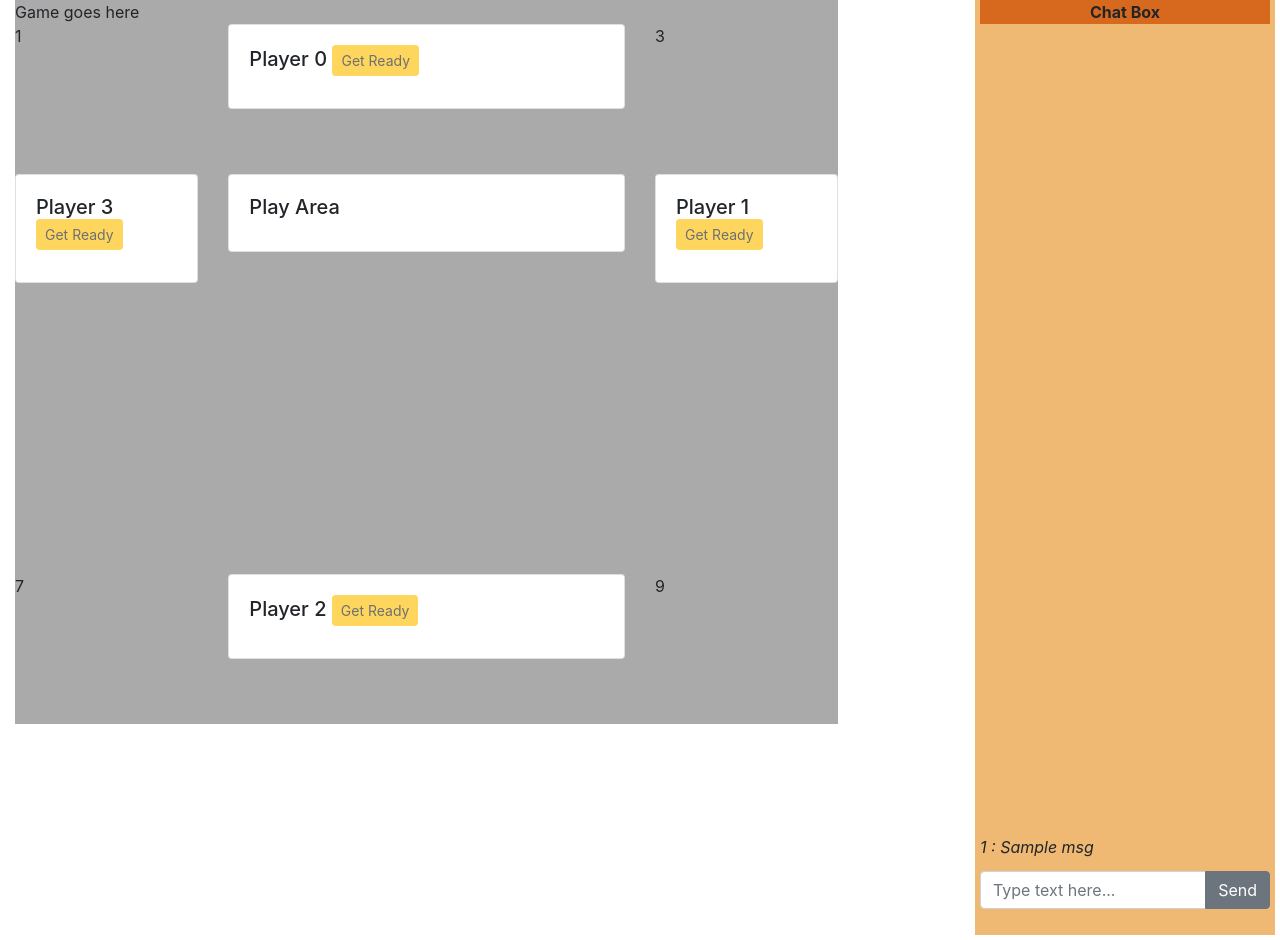
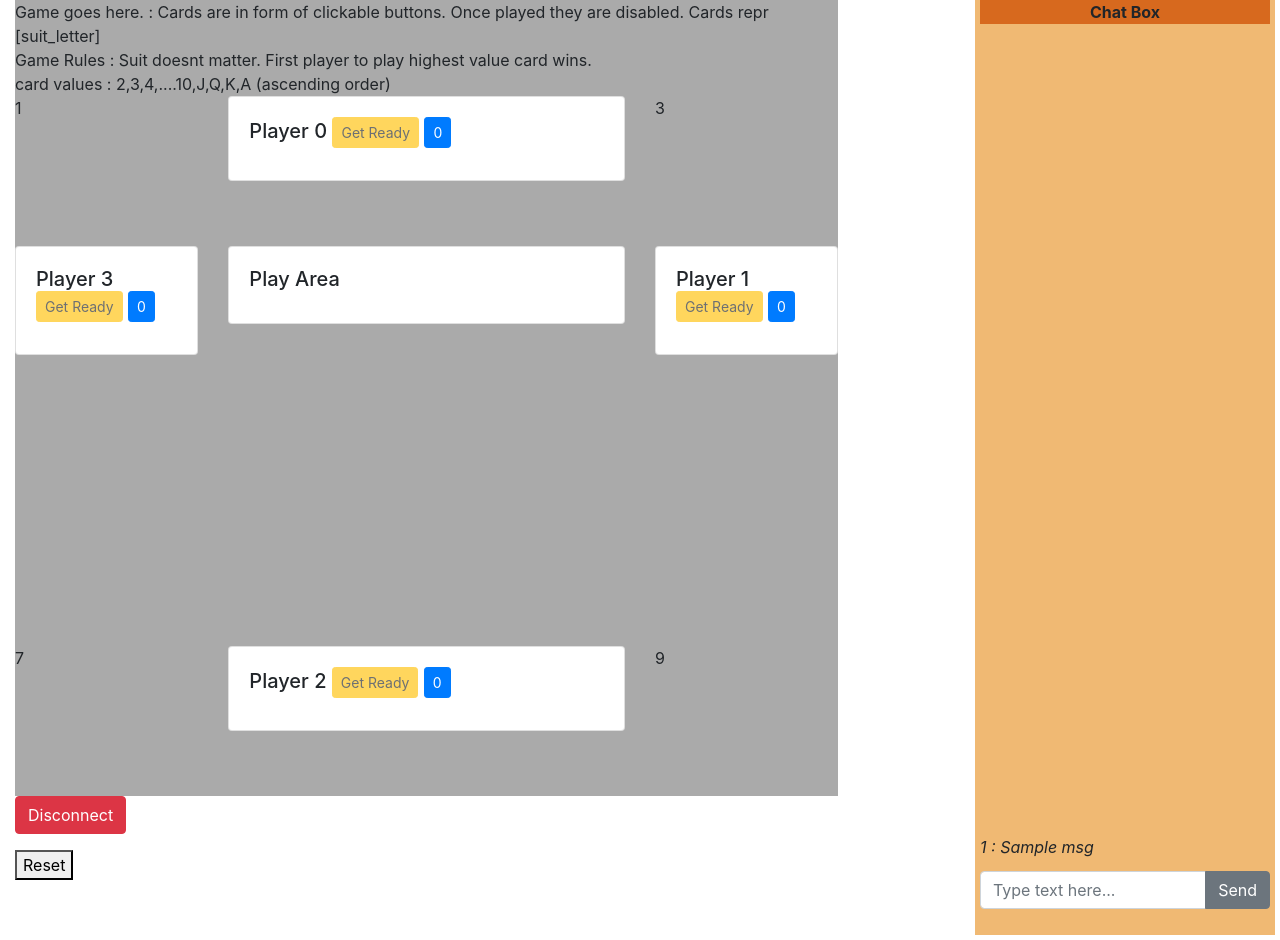
Before and after one commit to arkesray/Game, a Flask app: template templates/game.html in a window 1280 px wide. Run offline with Flask 2, Linux system fonts and the light colour scheme; the template is opened without the code that fills it: most values are stand-ins (such as "Sample title", 1, 10 or a date in 2020); some libraries are stand-ins or nearby versions.

Commit message:
Solved Disconnection Problem and Added Reset

```diff
--- a/app.py
+++ b/app.py
@@ -9,8 +9,9 @@ app = Flask(__name__)
 app.config.from_object('config')
 Session(app)
 socketio = SocketIO(app, manage_session=False)
+
 chat_history = []
-
+Reports = []
 players = [Player(0, "key1"), Player(1, "keeq"), Player(2, "keqw"), Player(3, "kee")]
 player_not_ready = [1,1,1,1]
 
@@ -31,17 +32,30 @@ def login_required(f):
     return decorated_function
 
 def disconnect_user():
-    id, pid = session['user_id']
-    getPlayerById(int(pid), players).status = 'offline'
-    text = 'Client {} disconnected. Player {} is offline'.format(id, pid)
-    chat_history.append(["", text])
-    print(text)
-    socketio.send(text, broadcast=True)  #should be True ByDefault
+    global player_not_ready
+    try:
+        id, pid = session['user_id']
+        getPlayerById(int(pid), players).status = 'offline'
+        player_not_ready[int(pid)] = 1
+        socketio.emit('player_not_ready', 'p'+pid, broadcast=True)
+        text = 'Client {} disconnected. Player {} is offline'.format(id, pid)
+        socketio.send(text, broadcast=True)  #should be True ByDefault
+        chat_history.append(["", text])
+
+        #if every Player is offline reset the game
+        all_offline = True
+        for i in range(4):
+            if getPlayerById(i, players).status == "online":
+                all_offline = False
+                break
+        if all_offline:
+            reset("")
+    except:
+        pass
 
     # forget any user_id
     session.clear()
-    # redirect user to login form
-    return redirect(url_for("home"))
+
 
 
 
@@ -52,40 +66,59 @@ def home():
     if request.method == "POST":
         name = request.form.get('name')
         pid = request.form.get('submit-btn')
+        if pid == "50":
+            Reports.append(request.form.get('issueBox')+" by " + name)
+            return redirect(url_for('home'))
         session['user_id'] = (name, pid)
         return redirect(url_for('game'))
 
     if 'user_id' in session:
-        #test_disconnect()
+        disconnect_user()
         return redirect(url_for('home'))
 
-    offline_players = []
-    for p in players:
-        if p.status == 'offline':
-            offline_players.append(p)
-    return render_template('home.html', offline_players=offline_players)
+    return render_template('home.html', Reports = Reports)
 
 # logout user
 @app.route("/logout")
 def logout():
     """Log user out."""
     print("disconnected from session")
-    #disconnect_user()
+    disconnect_user()
     """
     for key in list(session):
         if key != '_permanent':
             session.pop(key)
     session['this'] = 'will be added'
     """
+    return redirect(url_for("home"))
 
 # main game page
-@app.route('/game')
+@app.route('/game', methods = ["GET", "POST"])
 @login_required
 def game():
+    if request.method == "POST":
+        return redirect(url_for('logout'))
+
     id, pid = session['user_id']
     key = getPlayerById(int(pid), players).secret_key
     return render_template('game.html', chat_history=chat_history, pid='p'+pid, secret_key=key)
 
+
+# socket -HomePage
+@socketio.on('connect', namespace='/home')
+def home_connect():
+    print("user joined home page")
+
+@socketio.on('update', namespace='/home')
+def home_update(data):
+    players_info = []
+    for p in players:
+        players_info.append(p.status)
+    emit('update', players_info, broadcast=True)
+
+@socketio.on('disconnect', namespace='/home')
+def home_disconnect():
+    print("user left home page")
 
 # socket -msg
 @socketio.on('message')
@@ -94,6 +127,7 @@ def message(data):
 
 # socket -chat
 @socketio.on('inputMsg')
+@login_required
 def inputMsg(data):
 
     id = session['user_id'][0]
@@ -103,52 +137,69 @@ def inputMsg(data):
 
 # socket -connect event
 @socketio.on('connect')
+@login_required
 def connect():
-    if 'user_id' not in session:
-        #raise ConnectionRefusedError('unauthorized!')
 
-        return redirect(url_for('home'))
-    else:
-        id, pid = session['user_id']
-        data = "=> {} is connected as Player {} <=".format(id, pid)
-        chat_history.append(["", data])
-        getPlayerById(int(pid), players).status = 'online'
-        send(data, broadcast=True)
+    id, pid = session['user_id']
+    data = "=> {} is connected as Player {} <=".format(id, pid)
+    chat_history.append(["", data])
+    getPlayerById(int(pid), players).status = 'online'
+    emit('request_update', "", namespace='/home', broadcast=True)
+    send(data, broadcast=True)
+    for i in range(len(player_not_ready)):
+        if player_not_ready[i] == 0:
+            emit('player_ready', 'p'+str(i), broadcast=True)
 
-"""
+
 # socket -disconnect event
 @socketio.on('disconnect')
 def test_disconnect():
     print("disconnected from socket")
     disconnect_user()
-"""
+
 # socket -game events
+
+# socket -game reset
+@socketio.on('reset')
+@login_required
+def reset(data):
+    global G
+    global players
+    global player_not_ready
+
+    for i in range(4):
+        emit('player_not_ready', 'p'+str(i), broadcast=True)
+
+    emit('game_action',{"action" : "reload"}, broadcast=True)
+    socketio.sleep(1)
+    players = [Player(0, "key1"), Player(1, "keeq"), Player(2, "keqw"), Player(3, "kee")]
+    G = Game(players, cards[:])
+    player_not_ready = [1,1,1,1]
+
 
 # socket -player_ready
 @socketio.on('player_ready')
+@login_required
 def player_ready(p):
+    global player_not_ready
+    global G
+    global players
     id, pid = session['user_id']
     key = getPlayerById(int(pid), players).secret_key
-
     if pid == p['pid'][1:] and key == p['secret_key']:
-
         print(p['pid'], "is ready")
-
         if player_not_ready[int(pid)] != 0:
             player_not_ready[int(pid)] = 0
             emit('message', p['pid'] + " is ready!", broadcast=True)
         else:
             emit('message', p['pid'] + " was ready!", broadcast=True)
 
-        for i in range(len(player_not_ready)):
-            if player_not_ready[i] == 0:
-                emit('player_ready', 'p'+str(i), broadcast=True)
-
+        emit('player_ready', p['pid'], broadcast=True)
         if sum(player_not_ready) == 0:
             print("all ready")
             emit('message', "all players are ready", broadcast=True)
             emit('message', "Starting game", broadcast=True)
-
+            G = Game(players, cards[:])
             G.serveCards()
             emit('game_action', {"action" : "cards_served"}, broadcast=True)
     else:
@@ -156,6 +207,7 @@ def player_ready(p):
 
 # socket -req_cards
 @socketio.on('request_cards')
+@login_required
 def send_cards(p):
 
     id, pid = session['user_id']
@@ -164,16 +216,15 @@ def send_cards(p):
     d = { str(i) : [player.cards[i].suit, player.cards[i].letter] for i in range(len(player.cards)) }
 
     if pid == p['pid'][1:] and key == p['secret_key']:
-
         print("received cards request from", id, pid)
         emit('game_action', {"action" : "cards_fetch", "cards" : d})
 
 
-
-
 # socket -player_move
 @socketio.on('player_move')
+@login_required
 def player_move(data):
+    global player_not_ready
     id, pid = session['user_id']
     suit, cardLetter = data.split("_")
     print(pid, suit, cardLetter)
@@ -183,7 +234,6 @@ def player_move(data):
     if G.play(pid, suit, cardLetter):
         emit('game_action', {"info" : "move accepted", "action" : "remove", "card" : [suit, cardLetter]})
         emit('game_action', {"action" : "update_table", "card" : [suit, cardLetter], "player" : pid}, broadcast=True)
-        print(G.players[int(pid)].cards)
     else:
         emit('message', "move rejected")
 
@@ -193,16 +243,10 @@ def player_move(data):
         socketio.sleep(2)
         emit('game_action', {"action" : "clear_table", "winner" : res["winner"]}, broadcast=True)
         if res["game_over"]:
-            emit('game_action', {"action" : "show_score", "score": res["scoreboard"]}, broadcast=True)
-            G.serveCards()
-            socketio.sleep(5)
-            emit('game_action', {"action" : "cards_served"}, broadcast=True)
+            player_scores = [G.players[i].score for i in range(4)]
+            emit('game_action', {"action" : "show_score", "score": res["scoreboard"], "player_scores" : player_scores}, broadcast=True)
+            player_not_ready = [1,1,1,1]
 
-    #check if all_players_moveDone players
-    #       calculate winner, (if game over) : show_winner else change nextMove and wait
-
-    #       clearround cards (clear table on server)
-    #       newround ->(does this auto)     # clear playerMoveDone
 
 if __name__ == '__main__':
     socketio.run(app, host="0.0.0.0", debug=True)
--- a/static/scripts/script.js
+++ b/static/scripts/script.js
@@ -16,6 +16,9 @@ function sendMsg() {
         document.getElementById("msg").value = null;
         socket.emit('inputMsg', msg);
     }
+}
+function resetGame() {
+    socket.emit('reset', "Reset Request");
 }
 
 document.addEventListener('DOMContentLoaded', () => {
@@ -39,6 +42,7 @@ document.addEventListener('DOMContentLoaded', () => {
 
     document.getElementById("msg").addEventListener("keypress", sendMsgEnter);
     document.getElementById("send-button").addEventListener("click", sendMsg);
+    document.getElementById("reset").addEventListener("click", resetGame);
 
     var readyButtons = document.getElementsByName("btn-Ready");
     var pb; //player-button (for ready)
@@ -69,6 +73,17 @@ document.addEventListener('DOMContentLoaded', () => {
             }
         })
     })
+    socket.on('player_not_ready', data => {
+        console.log(data + " is ready ack by server!");
+        readyButtons.forEach(item => {
+            if (item.value === data) {
+                item.disabled = false;
+                item.classList.remove('btn-success');
+                item.innerHTML = "Get Ready";
+                item.classList.add('btn-warning');
+            }
+        })
+    })
 
     socket.on('game_action', data => {
         if(data["action"] === "cards_served") {
@@ -77,7 +92,10 @@ document.addEventListener('DOMContentLoaded', () => {
         }
         else if(data["action"] === "cards_fetch") {
             cards = data["cards"];
+            document.querySelector("#game-score").innerHTML = ""
+            document.querySelector("#game-info").innerHTML = "";
             document.querySelector("#game-cards-" + pb.value).innerHTML = "";
+            document.querySelector("#game-cards-server").innerHTML = "";
             for(var i=0; i<=12; i++) {
                 const btn = document.createElement('button');
                 btn.id = i;
@@ -85,7 +103,6 @@ document.addEventListener('DOMContentLoaded', () => {
                 btn.name = pb.value + "-card";
                 btn.innerHTML = cards[i][0][0] + "_" + cards[i][1];
                 document.querySelector("#game-cards-" + pb.value).append(btn);
-
             }
             pcs = document.getElementsByName(pb.value + "-card");
             console.log(pcs);
@@ -106,6 +123,7 @@ document.addEventListener('DOMContentLoaded', () => {
         }
         else if(data["action"] === "update_table") {
             console.log(data);
+            document.querySelector("#game-info").innerHTML = "";
             const btn = document.createElement('button');
             btn.id = data["player"];
             btn.value = data["card"][0] + "_" + data["card"][1];
@@ -115,6 +133,7 @@ document.addEventListener('DOMContentLoaded', () => {
         }
         else if(data["action"] === "clear_table") {
             console.log(data);
+            document.querySelector("#game-info").innerHTML = "Player " + data["winner"] + "'s turn next! <br>";
             var gcs = document.querySelector("#game-cards-server");
             for(var i=0; i<4; i++) {
                 gcs.removeChild(gcs.firstElementChild);
@@ -124,6 +143,39 @@ document.addEventListener('DOMContentLoaded', () => {
         else if(data["action"] === "show_score") {
             console.log(data);
             document.querySelector("#game-info").innerHTML = "Game Over!!</br>";
+            readyButtons.forEach(item => {
+                item.disabled = false;
+                item.classList.remove('btn-success');
+                item.innerHTML = "Get Ready";
+                item.classList.add('btn-warning');
+            })
+            score = data["score"];
+            for (var i=0; i<4; i++) {
+                var player_round_wins = score[i];
+                const div = document.createElement('div');
+                div.id = "p" + i.toString();
+
+                const p = document.createElement('p');
+                p.innerHTML = "Player " + i.toString();
+
+                player_round_wins.forEach(item => {
+                    const h6 = document.createElement('h6');
+                    h6.innerHTML = "R" + item[0].toString() + " ";
+                    for(var j=0; j<4; j++) {
+                        h6.innerHTML += item[1][j][0][0] + "_" + item[1][j][1] + "<strong>("+item[1][j][2][1]+")</strong>";
+                    }
+                    p.appendChild(h6);
+                })
+                div.appendChild(p);
+                document.querySelector("#game-score").appendChild(div);
+            }
+            player_scores = data["player_scores"];
+            for (var i=0; i<4; i++) {
+                document.getElementById("btn-Score-p"+i.toString()).innerHTML = player_scores[i];
+            }
+        }
+        else if(data["action"] === "reload") {
+            document.getElementById("disconnect-btn").click();
         }
     })
 });
--- a/templates/game.html
+++ b/templates/game.html
@@ -14,14 +14,21 @@
                 <!-- Game Area-->
                 <div class="col-8">
                     <div class="game">
-                        Game goes here
+                        Game goes here. :
+                        Cards are in form of clickable buttons. Once played they are disabled.
+                        Cards repr [suit_letter]<br>
+                        Game Rules : Suit doesnt matter. First player to play highest value card wins.<br>
+                        card values : 2,3,4,....10,J,Q,K,A (ascending order)
                         <div class="row" id="game-row-1">
                             <div class="col-3">1</div>
                             <div class="col-6">
                                 <div class="card">
                                     <div class="card-body">
                                       <div class="card-title">
-                                        <h5>Player 0 <button type="button" class="btn btn-warning btn-sm" id="btn-Ready-p0" name="btn-Ready" value="p0">Get Ready</button></h5>
+                                        <h5>Player 0
+                                          <button type="button" class="btn btn-warning btn-sm" id="btn-Ready-p0" name="btn-Ready" value="p0">Get Ready</button>
+                                          <button type="button" class="btn btn-primary btn-sm" id="btn-Score-p0" name="btn-Score" value="p0">0</button>
+                                        </h5>
                                       </div>
                                       <div id="game-cards-p0">
 
@@ -36,7 +43,10 @@
                                 <div class="card">
                                     <div class="card-body">
                                       <div class="card-title">
-                                        <h5>Player 3 <button type="button" class="btn btn-warning btn-sm" id="btn-Ready-p3" name="btn-Ready" value="p3">Get Ready</button></h5>
+                                        <h5>Player 3
+                                          <button type="button" class="btn btn-warning btn-sm" id="btn-Ready-p3" name="btn-Ready" value="p3">Get Ready</button>
+                                          <button type="button" class="btn btn-primary btn-sm" id="btn-Score-p3" name="btn-Score" value="p3">0</button>
+                                        </h5>
                                       </div>
                                       <div id="game-cards-p3">
 
@@ -56,6 +66,9 @@
                                       <div id="game-info">
 
                                       </div>
+                                      <div id="game-score">
+
+                                      </div>
                                     </div>
                                 </div>
                             </div>
@@ -63,7 +76,10 @@
                                 <div class="card">
                                     <div class="card-body">
                                       <div class="card-title">
-                                        <h5>Player 1 <button type="button" class="btn btn-warning btn-sm" id="btn-Ready-p1" name="btn-Ready" value="p1">Get Ready</button></h5>
+                                        <h5>Player 1
+                                          <button type="button" class="btn btn-warning btn-sm" id="btn-Ready-p1" name="btn-Ready" value="p1">Get Ready</button>
+                                          <button type="button" class="btn btn-primary btn-sm" id="btn-Score-p1" name="btn-Score" value="p1">0</button>
+                                        </h5>
                                       </div>
                                       <div id="game-cards-p1">
 
@@ -78,7 +94,10 @@
                                 <div class="card">
                                     <div class="card-body">
                                       <div class="card-title">
-                                        <h5>Player 2 <button type="button" class="btn btn-warning btn-sm" id="btn-Ready-p2" name="btn-Ready" value="p2">Get Ready</button></h5>
+                                        <h5>Player 2
+                                          <button type="button" class="btn btn-warning btn-sm" id="btn-Ready-p2" name="btn-Ready" value="p2">Get Ready</button>
+                                          <button type="button" class="btn btn-primary btn-sm" id="btn-Score-p2" name="btn-Score" value="p2">0</button>
+                                        </h5>
                                       </div>
                                       <div id="game-cards-p2">
 
@@ -89,6 +108,12 @@
                             <div class="col-3">9</div>
                       </div>
                     </div>
+                    <form action="{{ url_for('game')}}" method="post">
+                      <div class="form-group">
+                        <button type="submit" class="btn btn-danger" id="disconnect-btn" name="disconnect-btn" >Disconnect</button>
+                      </div>
+                    </form>
+                    <button type="button" id="reset" name="reset">Reset</button>
                 </div>
 
                 <!-- Chat Area-->
```
Also changed, not shown: game.py (+20 -2 lines), templates/home.html (+62 -3 lines). Lines whose indentation alone changed are shown as unchanged.
